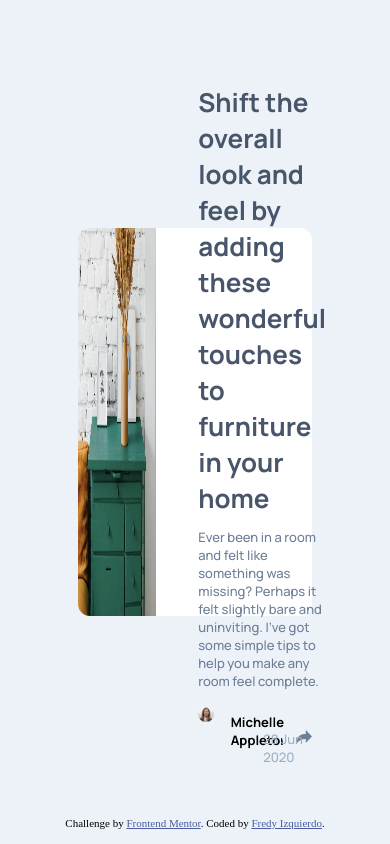
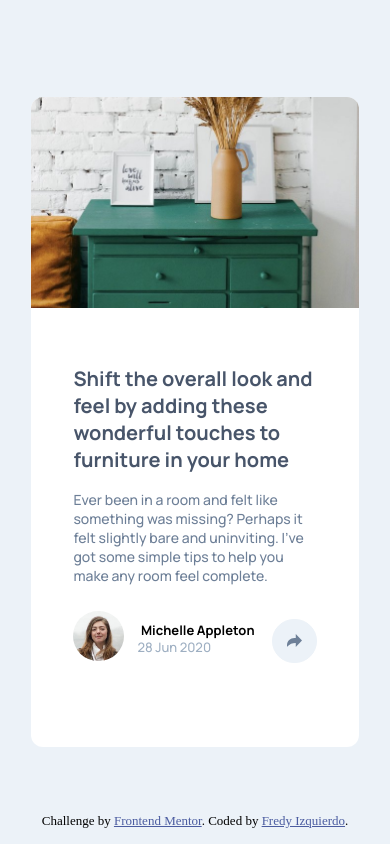
Before and after one commit to faidrn/challenge-article-preview-component, a plain HTML site: page index.html in a window 390 px wide. Drawn offline with Linux system fonts and the light colour scheme.

Commit message:
Finish challenge

```diff
--- a/css/style.css
+++ b/css/style.css
@@ -65,17 +65,17 @@ body{
     flex-direction: row;
 }
 
-.img-cotainer{
+.img-container{
     height: var(--height-containers);
     width: 20vw;
     border-radius: 12px 0 0 12px;
 }
 
-.img-cotainer img{
+/*.img-container img{
     height: var(--height-containers);
     width: 20vw;
     border-radius: 12px 0 0 12px;
-}
+}*/
 
 .content{
     padding: 5vh;
@@ -120,7 +120,7 @@ body{
 .date{
     position: absolute;
     top: 24px;
-    left: 65px;
+    left: 64px;
     color: var(--Grayish-Blue);
 }
 
@@ -151,13 +151,95 @@ body{
 
 .share{
     right: -7vw;
-    top: -11vh;
     height: 7vh;
     width: 16vw;
+    bottom: 72px;
+    border-radius: 8px;
+}
+
+.share div{
+    width: 100%;
+    height: 100%;
     gap: 17px;
-    border-radius: 8px;
 }
 
 .share p{
     color: var(--Grayish-Blue);
 }
+
+
+@media (max-width: 640px){
+    body{
+        font-size: 10px;
+    }
+
+    .container{
+        height: 77vh;
+        width: 84vw;
+        flex-direction: column;
+    }
+
+    .content{
+        padding: 8vh 5vh 5vh 5vh;
+    }
+
+    .title{
+        padding-bottom: 17px;
+    }
+
+    .img-container{
+        width: 100%;
+        height: 25vh;
+        border-radius: 12px 12px 0 0;
+        object-fit: cover;
+    }
+
+    .text{
+        font-size: 14px;
+    }
+
+    .footer{
+        height: 8vh;
+        top: 10px;
+    }
+
+    .img-profile-menu{
+        width: 13vw;
+        height: 13vw;
+    }
+
+    .username{
+        font-size: 13px;
+        margin-top: 10px;
+    }
+
+    .date{
+        top: 27px;
+        font-size: 13px;
+    }
+
+    .peak-popup{
+        bottom: 3vw;
+    }
+
+    .share{
+        width: 82vw;
+        height: 9vh;
+        right: -33px;
+        bottom: -3px;
+        border-radius: 0 0 12px 12px;
+    }
+
+    .share div{
+        width: 70%;
+        justify-content: space-evenly;
+    }
+
+    .share p{
+        font-size: 13px;
+    }
+
+    .attribution{
+        font-size: 13px;
+    }
+}
--- a/index.html
+++ b/index.html
@@ -20,8 +20,8 @@
 <body class="column-center">
 
   <div class="container manrope-font">
-    <div class="img-cotainer">
-      <img src="./images/drawers.jpg" alt="img">
+    <div class="img-container">
+      <img src="./images/drawers.jpg" alt="img" class="img-container">
     </div>
     <div class="content column-center">
       <h1 class="title">
@@ -35,20 +35,23 @@
       </p>
       <div class="footer">
         <div class="img-profile-menu row-center">
-          <img src="./images/avatar-michelle.jpg" alt="Account" class="img-profile-menu size-img-profile img-profile">
+          <img src="./images/avatar-michelle.jpg" alt="Account" class="img-profile-menu img-profile">
         </div>
-        <p class="username"><b>Michelle Appleton</b></p>
+        <p class="username">Michelle Appleton</p>
+        <p class="date">28 Jun 2020</p>
         <div id="peak-share" class="peak-popup popup hidden"></div>
-        <div id="popup-share" class="hidden share popup row-center">
-          <p>SHARE</p>
-          <img src="./images/icon-facebook.svg" alt="Facebook">
-          <img src="./images/icon-twitter.svg" alt="Twitter">
-          <img src="./images/icon-pinterest.svg" alt="Pinterest">
+        <div id="popup-share" class="hidden share popup">
+          <div class="row-center">
+            <p>SHARE</p>
+            <img src="./images/icon-facebook.svg" alt="Facebook">
+            <img src="./images/icon-twitter.svg" alt="Twitter">
+            <img src="./images/icon-pinterest.svg" alt="Pinterest">
+          </div>
         </div>
         <div id="toggle-share-icon" class="icon-share row-center">
           <img src="./images/icon-share.svg" alt="Share">
         </div>
-        <p class="date">28 Jun 2020</p>
+
       </div>
     </div>
   </div>
```
